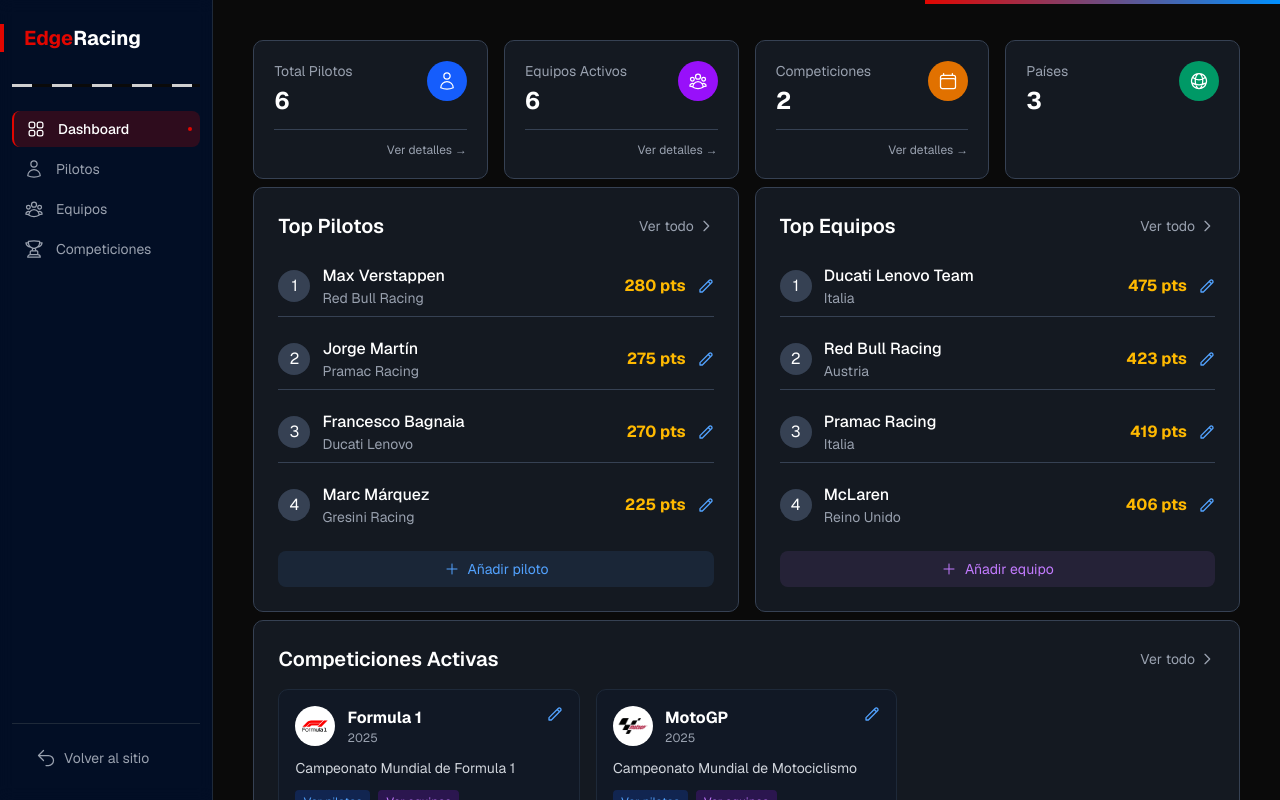
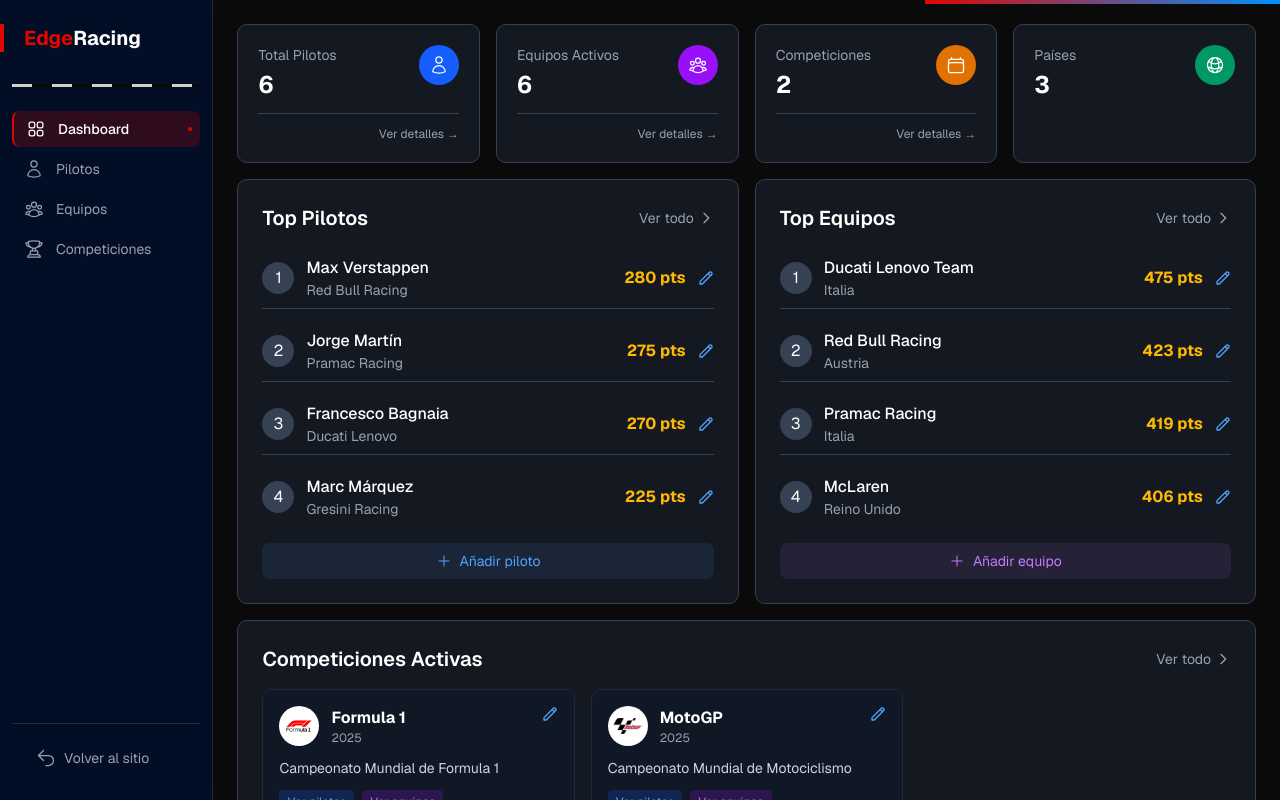
Before and after one commit to dperezalonso/Edge-Racing, a Next.js app: page /dashboard in a window 1280 px wide. Built offline with nearby package versions, Linux system fonts and the light colour scheme.

Commit message:
Modificado el padding para que la pagina principal del dashboard no tenga scroll

```diff
--- a/app/dashboard/layout.tsx
+++ b/app/dashboard/layout.tsx
@@ -39,7 +39,7 @@
         </header>
 
         {/* Main content */}
-        <main className="flex-1 overflow-y-auto p-6 md:p-10 relative">
+        <main className="flex-1 overflow-y-auto p-6 md:p-6 relative">
           {/* Decorative racing stripe */}
           <div className="absolute top-0 right-0 h-1 w-1/3 racing-gradient"></div>
           {children}
--- a/app/dashboard/page.tsx
+++ b/app/dashboard/page.tsx
@@ -81,7 +81,7 @@
   const totalCountries = [...new Set(topTeams.map(team => team.country))].length;
 
   return (
-    <section className="space-y-2">
+    <section className="space-y-4">
 
 
       {/* Resumen en tarjetas */}
```
